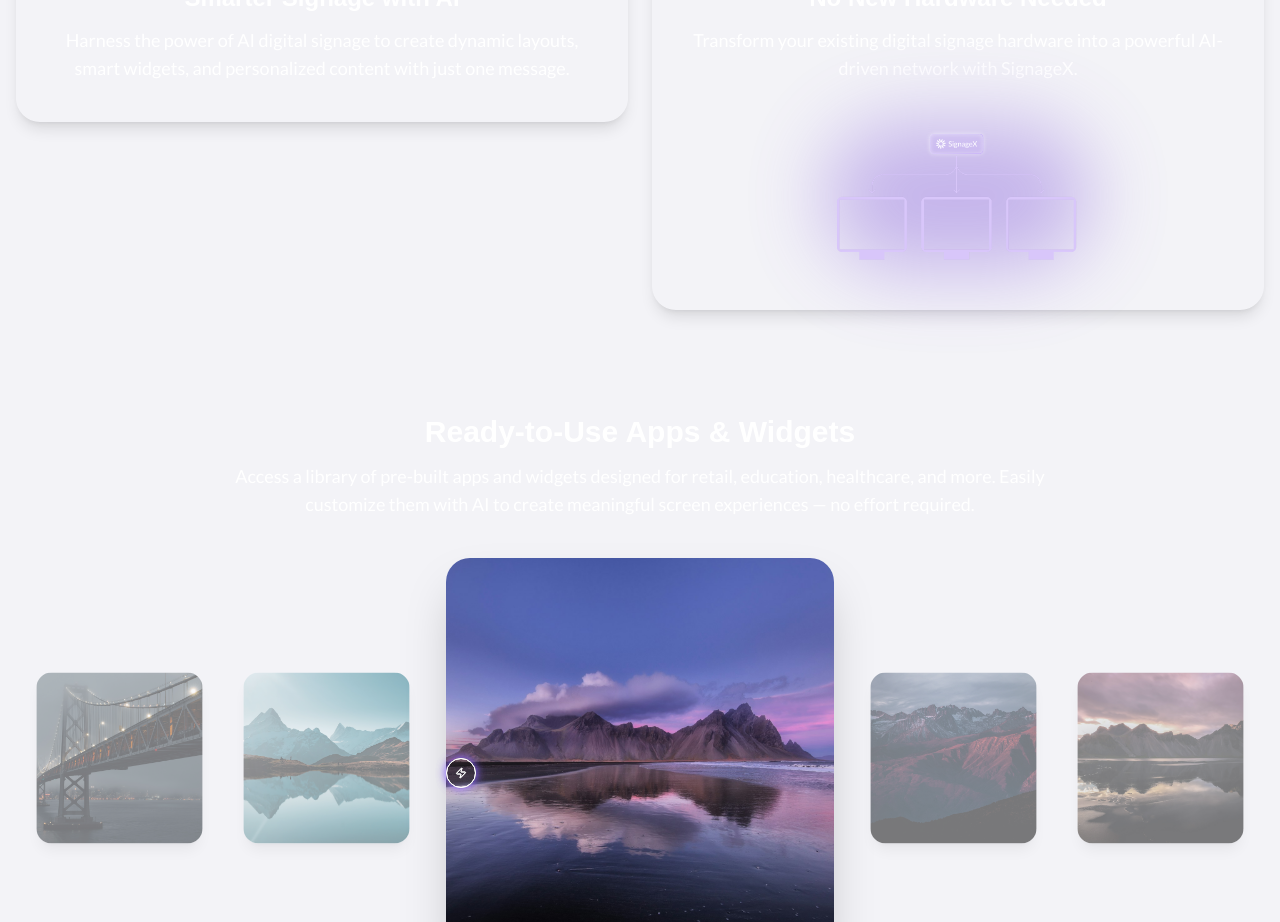
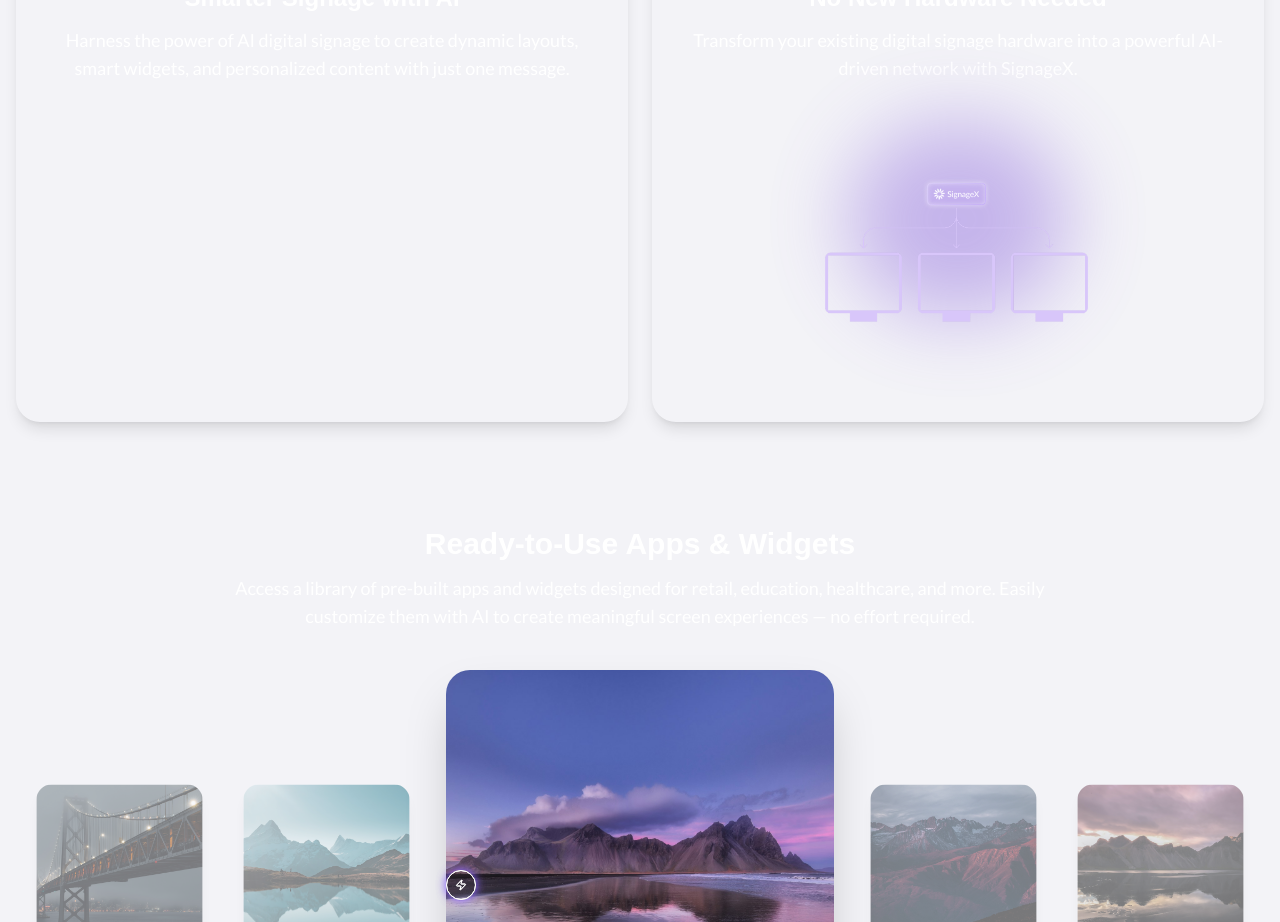
Before and after one commit to TechinoidProjects/signageX-Website, a Next.js app: page / in a window 1280 px wide. Shown: the part 3200-4122 px from the top of the page. Built offline with nearby package versions, Linux system fonts and the light colour scheme; a web font is replaced by a local one.

Commit message:
fix signage card issues and modify this component as needed

```diff
--- a/src/components/HomePage/WhyChooseSignageX/index.tsx
+++ b/src/components/HomePage/WhyChooseSignageX/index.tsx
@@ -37,7 +37,6 @@ export default function WhyChooseSignageX() {
             subtext="Harness the power of AI digital signage to create dynamic layouts, smart widgets, and personalized content with just one message."
             imageSrc="/images/SignageX-feature.png"
             showImage={false}
-            ImgclassName="flex!"
           />
 
           <SignageCard
--- a/src/components/HowItWorks/StepCard.tsx
+++ b/src/components/HowItWorks/StepCard.tsx
@@ -35,13 +35,12 @@ export const StepCard: React.FC<StepCardProps> = ({
         {stepNumber}
       </span>
 
-      <div className="relative w-[70%]">
+      <div className="relative h-[50%] md:h-full w-[70%]">
         <SignageCard
           heading={heading}
           subtext={subtext}
           imageSrc={imageSrc}
           showImage={showImage}
-          ImgclassName="hidden md:flex!"
         />
       </div>
     </div>
--- a/src/components/ui/cards/SignageCard.tsx
+++ b/src/components/ui/cards/SignageCard.tsx
@@ -7,7 +7,6 @@ interface SignageCardProps {
   subtext: string;
   imageSrc?: string;
   showImage?: boolean;
-  ImgclassName?: string;
 }
 
 const SignageCard: React.FC<SignageCardProps> = ({
@@ -15,28 +14,29 @@ const SignageCard: React.FC<SignageCardProps> = ({
   subtext,
   imageSrc = "/signagex.png",
   showImage = true,
-  ImgclassName = "",
 }) => {
   return (
-    <div className="w-full h-full mx-auto bg-deep-purple-500 rounded-3xl text-center text-white p-8 md:p-10 flex flex-col items-center justify-start gap-4 shadow-lg transition-all duration-300 hover:scale-[1.02]">
+    <div className="w-full h-full md:h-120 mx-auto bg-deep-purple-500 rounded-3xl text-center text-white p-8 md:p-10 flex flex-col items-center justify-start gap-4 shadow-lg transition-all duration-300 hover:scale-[1.02]">
+      {/* Heading */}
       <Heading
         title={heading}
         subtitle={subtext}
         titleColorClass="text-white"
         subtitleColorClass="text-white"
         size="sm"
-
       />
 
+
+      {/* Image (optional) */}
       {showImage && (
-        <div className={`relative mt-6 flex items-center h-full justify-center w-full max-w-1/2 ${ImgclassName}`}>
-          <div className="absolute inset-0 bg-[#7F56D9] opacity-40 blur-2xl rounded-full " />
+        <div className="relative mt-6 flex items-center h-full justify-center w-full max-w-[55%] mx-auto">
+          <div className="absolute inset-0 bg-[#7F56D9] opacity-40 blur-2xl rounded-full w-3/4 h-3/4 mx-auto" />
           <Image
             src={imageSrc}
             alt="SignageX"
             className="relative z-10 w-full h-auto object-contain"
-            width={600}
-            height={600}
+            width={400}
+            height={400}
             priority
           />
         </div>
```
